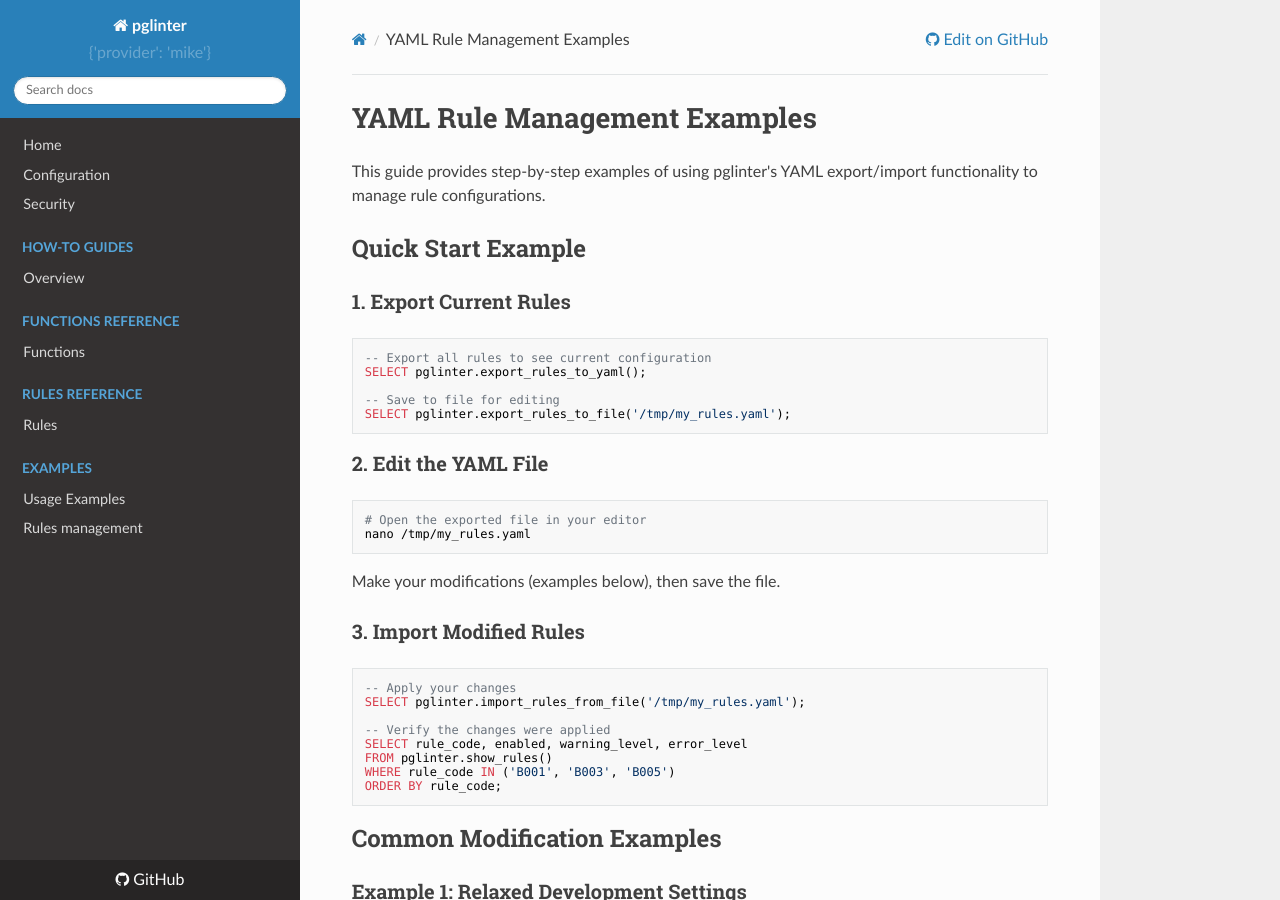
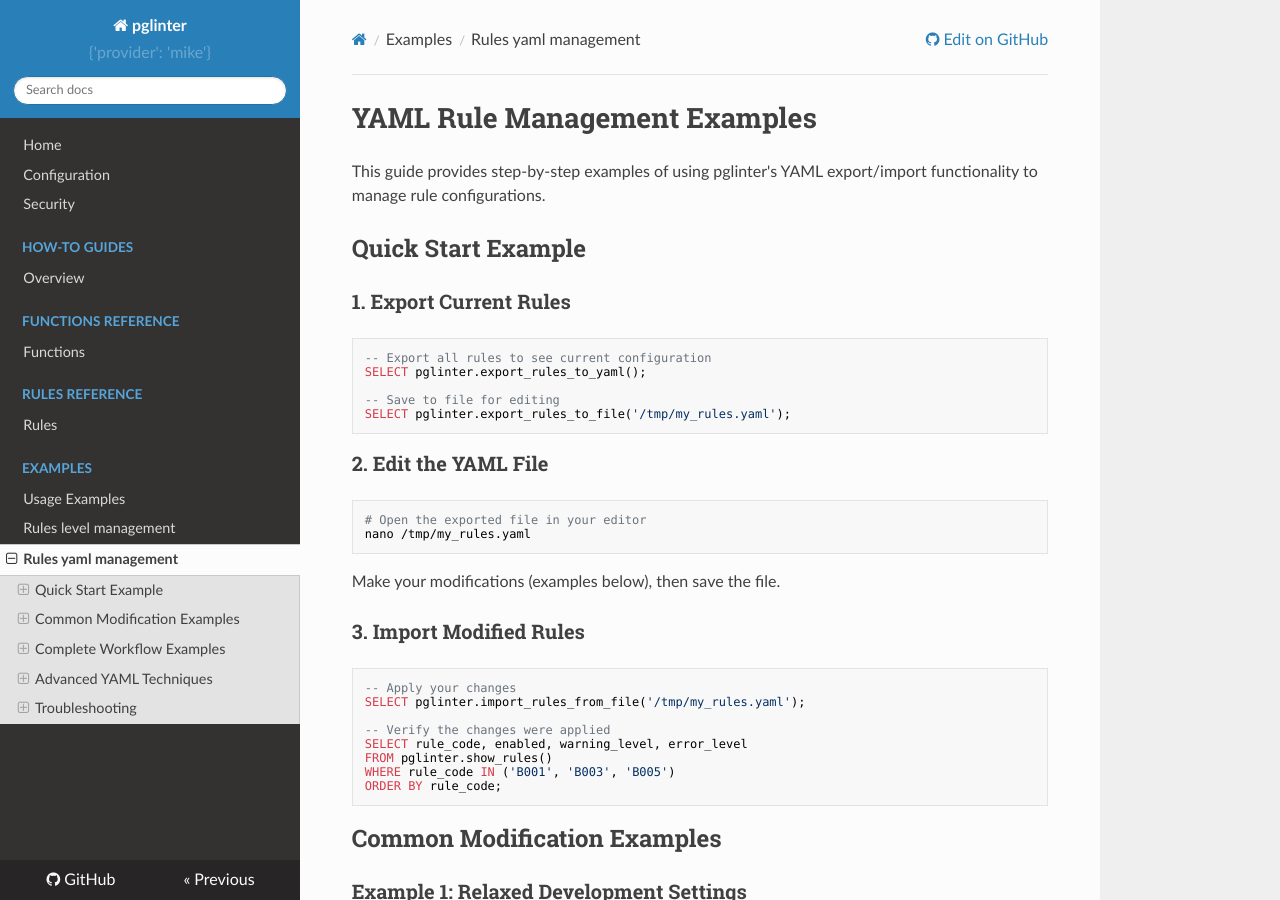
Before and after one commit to pmpetit/pglinter, an MkDocs documentation site: the page built from docs/examples/yaml_rule_management.md, in a window 1280 px wide and 900 px high. Built offline with MkDocs 1.6.1, drawn with Linux system fonts in a browser that asks for light colours; nearby versions of some CDN libraries.

Commit message:
update doc nav

```diff
--- a/mkdocs.yml
+++ b/mkdocs.yml
@@ -26,7 +26,8 @@ nav:
     - 'Rules': rules/README.md
   - Examples:
     - 'Usage Examples': examples/README.md
-    - 'Rules management': examples/rule_level_management.md
+    - 'Rules level management': examples/rule_level_management.md
+    - 'Rules yaml management': examples/yaml_rule_management.md
 
 # Markdown settings
 markdown_extensions:
```
